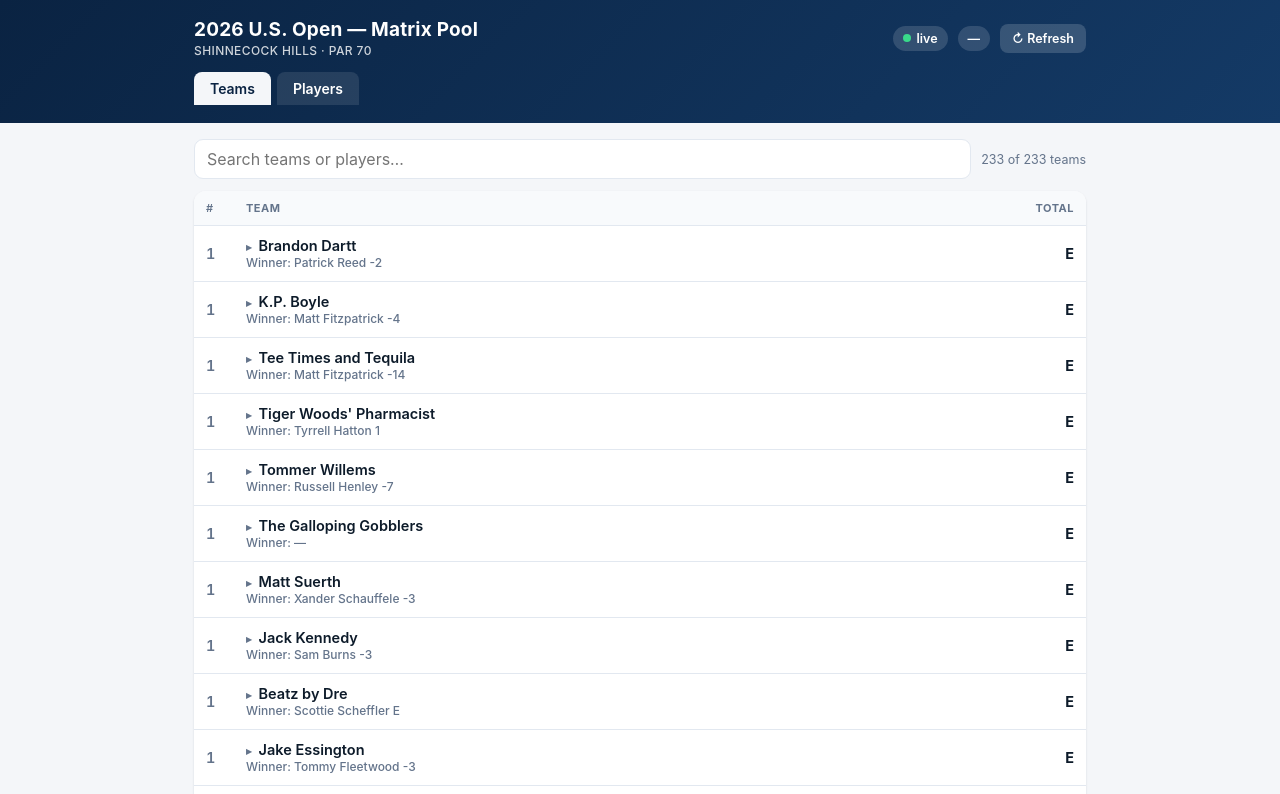
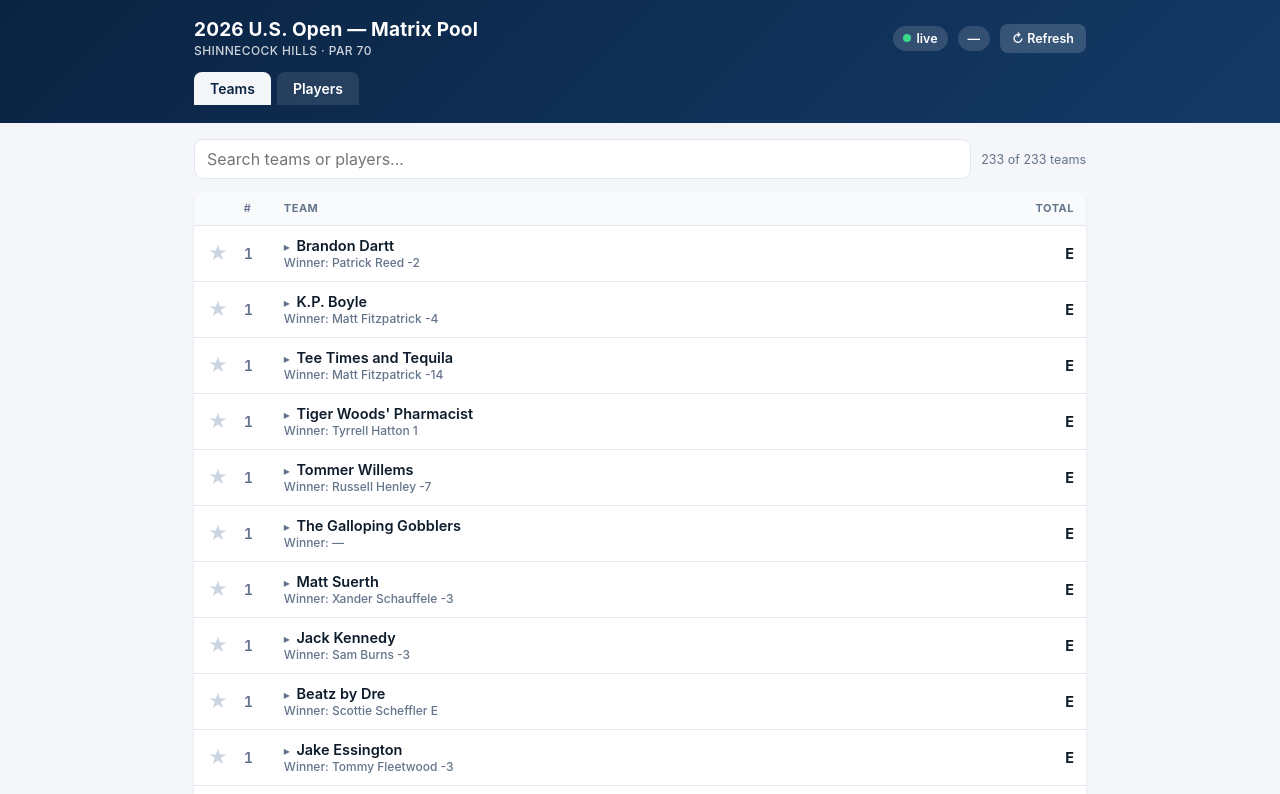
Before and after one commit to LOKEMD/us-open-matrix-2026, a website: page index.html in a window 1280 px wide. Both pictures are taken after a click on the element "Teams". Shown: the top 794 px of the page. Drawn offline with Linux system fonts and the light colour scheme; no server answers.

Commit message:
Add favorite teams (star to pin to top)
Star any team to pin it to a Favorites section at the top of the
leaderboard, keeping its real rank. Favorites persist per device via
localStorage.

Co-Authored-By: Claude Opus 4.8 <noreply@anthropic.com>

```diff
--- a/index.html
+++ b/index.html
@@ -61,6 +61,13 @@
   .sep{height:1px;background:var(--line);margin:2px 0}
   .teamtot{display:flex;justify-content:space-between;align-items:center;margin-top:10px;padding:0 2px;font-size:13px}
   .teamtot b{font-size:16px}
+  td.starcell,th.starcell{width:34px;text-align:center;padding-left:10px;padding-right:0}
+  .star-btn{background:none;border:none;font-size:19px;line-height:1;color:#cbd5e1;cursor:pointer;padding:2px 4px;border-radius:6px;transition:transform .1s,color .15s}
+  .star-btn:hover{color:var(--gold);background:none;transform:scale(1.18)}
+  .star-btn.on{color:var(--gold)}
+  tr.favrow td{background:#fffdf3}
+  tr.team.favrow:hover td{background:#fff8e0}
+  tr.divider td{background:#eef2f7;padding:6px 12px;font-size:10.5px;letter-spacing:.6px;text-transform:uppercase;color:var(--muted);font-weight:700}
   .loading,.err{padding:40px 16px;text-align:center;color:var(--muted)}
   .err{color:var(--red)}
   .legend{font-size:11.5px;color:var(--muted);margin-top:14px;display:flex;gap:14px;flex-wrap:wrap}
@@ -122,6 +129,10 @@ function cls(v){ if(v==='CUT'||v==='DQ')return ''; if(v>0)return 'over'; if(v<0)
 let PLAYERS={};   // normname -> {name, rounds:[to-par per round], total, thru, status, cut}
 let META={round:'',state:''};
 let view='teams', query='';
+
+// Favorited teams, by team index, persisted on this device.
+let FAVS = new Set(JSON.parse(localStorage.getItem('matrixFavs')||'[]'));
+function toggleFav(i){ FAVS.has(i)?FAVS.delete(i):FAVS.add(i); localStorage.setItem('matrixFavs',JSON.stringify([...FAVS])); render(); }
 
 async function load(){
   try{
@@ -202,7 +213,7 @@ function render(){
 }
 
 function renderTeams(){
-  const rows = MATRIX.teams.map(t=>({t, sc:teamScore(t)}));
+  const rows = MATRIX.teams.map((t,i)=>({t, i, sc:teamScore(t)}));
   const rank = rows.filter(r=>typeof r.sc.val==='number').sort((a,b)=>a.sc.val-b.sc.val);
   const dq = rows.filter(r=>typeof r.sc.val!=='number');
   let ordered=[]; let pos=0,prev=null,seen=0;
@@ -214,17 +225,30 @@ function renderTeams(){
       r.t.s.concat(r.t.b,[r.t.pick]).some(n=>n.toLowerCase().includes(q)));
   document.getElementById('count').textContent=`${vis.length} of ${MATRIX.teams.length} teams`;
 
-  let h='<table><thead><tr><th class="rk">#</th><th>Team</th><th class="sc">Total</th></tr></thead><tbody>';
-  for(const r of vis){
-    const v=r.sc.val;
-    h+=`<tr class="team" data-team="${r.t._i=MATRIX.teams.indexOf(r.t)}">
+  const favs = vis.filter(r=>FAVS.has(r.i));   // pinned to top, still ordered by rank
+  const rest = vis.filter(r=>!FAVS.has(r.i));
+
+  const rowHtml = r=>{
+    const v=r.sc.val, fav=FAVS.has(r.i);
+    return `<tr class="team ${fav?'favrow':''}">
+      <td class="starcell"><button class="star-btn ${fav?'on':''}" data-fav="${r.i}" aria-label="Favorite ${esc(r.t.name)}">★</button></td>
       <td class="rk">${r.pos}</td>
       <td><div class="nm">${esc(r.t.name)}</div><div class="sub">Winner: ${esc(r.t.pick||'—')}</div></td>
       <td class="sc">${scoreCell(v)}</td></tr>
-      <tr class="detail hide"><td colspan="3"><div class="panel">${teamPanel(r.t,r.sc)}</div></td></tr>`;
+      <tr class="detail hide"><td colspan="4"><div class="panel">${teamPanel(r.t,r.sc)}</div></td></tr>`;
+  };
+
+  let h='<table><thead><tr><th class="starcell"></th><th class="rk">#</th><th>Team</th><th class="sc">Total</th></tr></thead><tbody>';
+  if(favs.length){
+    h+='<tr class="divider"><td colspan="4">★ Favorites</td></tr>';
+    favs.forEach(r=> h+=rowHtml(r));
+    h+='<tr class="divider"><td colspan="4">All teams</td></tr>';
   }
+  rest.forEach(r=> h+=rowHtml(r));
   h+='</tbody></table>';
+
   const c=document.getElementById('content'); c.innerHTML=h;
+  c.querySelectorAll('.star-btn').forEach(b=> b.onclick=e=>{ e.stopPropagation(); toggleFav(+b.dataset.fav); });
   c.querySelectorAll('tr.team').forEach(tr=>tr.onclick=()=>{
     tr.classList.toggle('open'); tr.nextElementSibling.classList.toggle('hide');
   });
```
